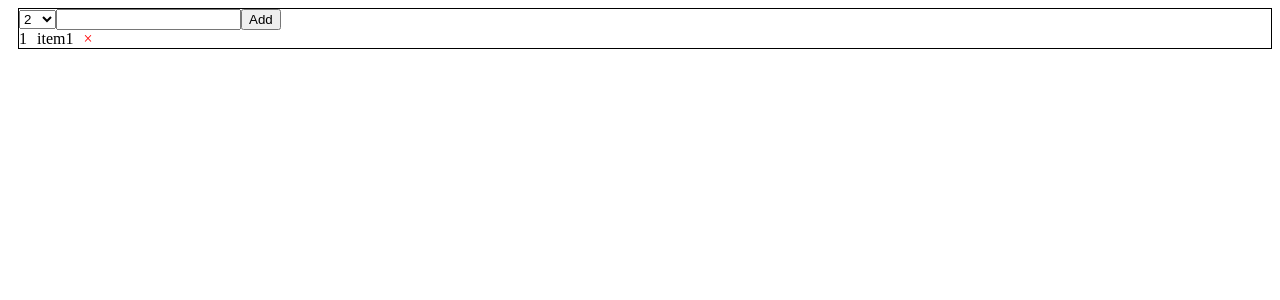
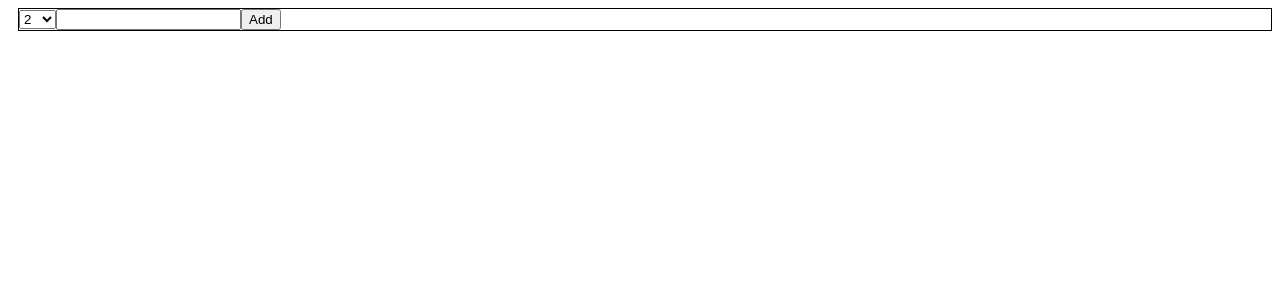
Before and after one commit to IT-Info/React-Learning-II, a React (Create React App) app in the folder trip/: page / in a window 1280 px wide. Shown: the top 300 px of the page. Built offline with nearby package versions, Linux system fonts and the light colour scheme.

Commit message:
we lift up state to App so that it's shared between Form and ItemList; also pass method to Form component that is called on click of Add button

```diff
--- a/trip/src/App.js
+++ b/trip/src/App.js
@@ -13,32 +13,30 @@ const itemList = [
 ];
 
 function App() {
+  const [items, setItems] = useState([]);
+
+  function onAddItem(item) {
+    setItems((items) => [...items, item]);
+  }
+
   return (
     <div className="App">
-      <Form />
-      <ItemList />
+      <Form onAddItem={onAddItem} />
+      <ItemList items={items} />
     </div>
   );
 }
 
-function Form() {
+function Form({ onAddItem }) {
   const [count, setCount] = useState(2);
   const [description, setDescription] = useState("");
-  const [items, setItems] = useState([
-    {
-      name: "item1",
-      count: 1,
-    },
-  ]);
-
   function addItem() {
     let item = {
       name: description,
       count: count,
     };
-    console.log(items);
-    setItems([...items, item]);
-    // setItems((e) => [...items, item]);
+    console.log(item);
+    onAddItem(item);
   }
 
   return (
@@ -67,8 +65,6 @@ function Form() {
       <span>
         <button onClick={addItem}>Add</button>
       </span>
-
-      {items.length > 0 && <ItemList items={items} />}
     </div>
   );
 }
```
Also changed, not shown: trip/learning.txt.
